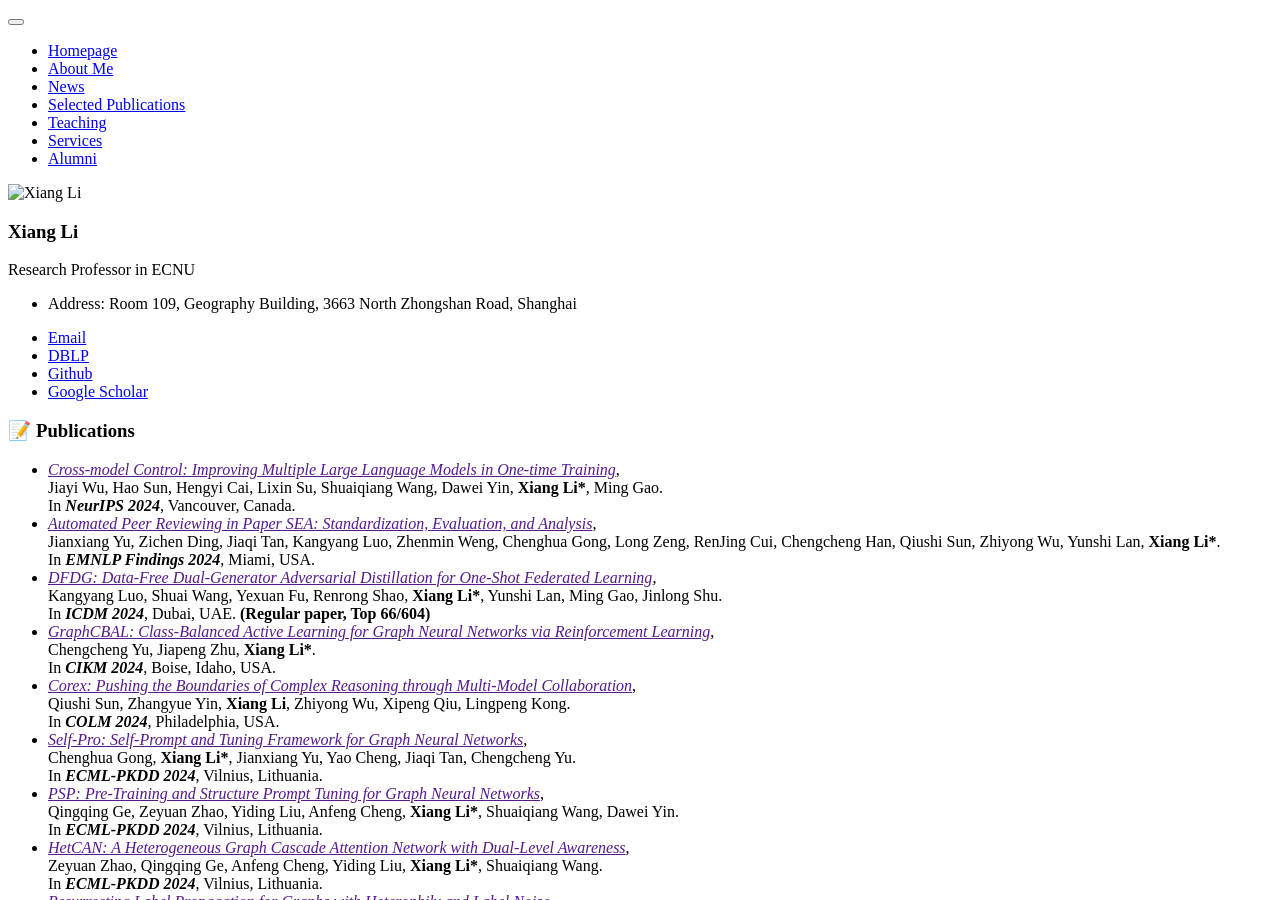
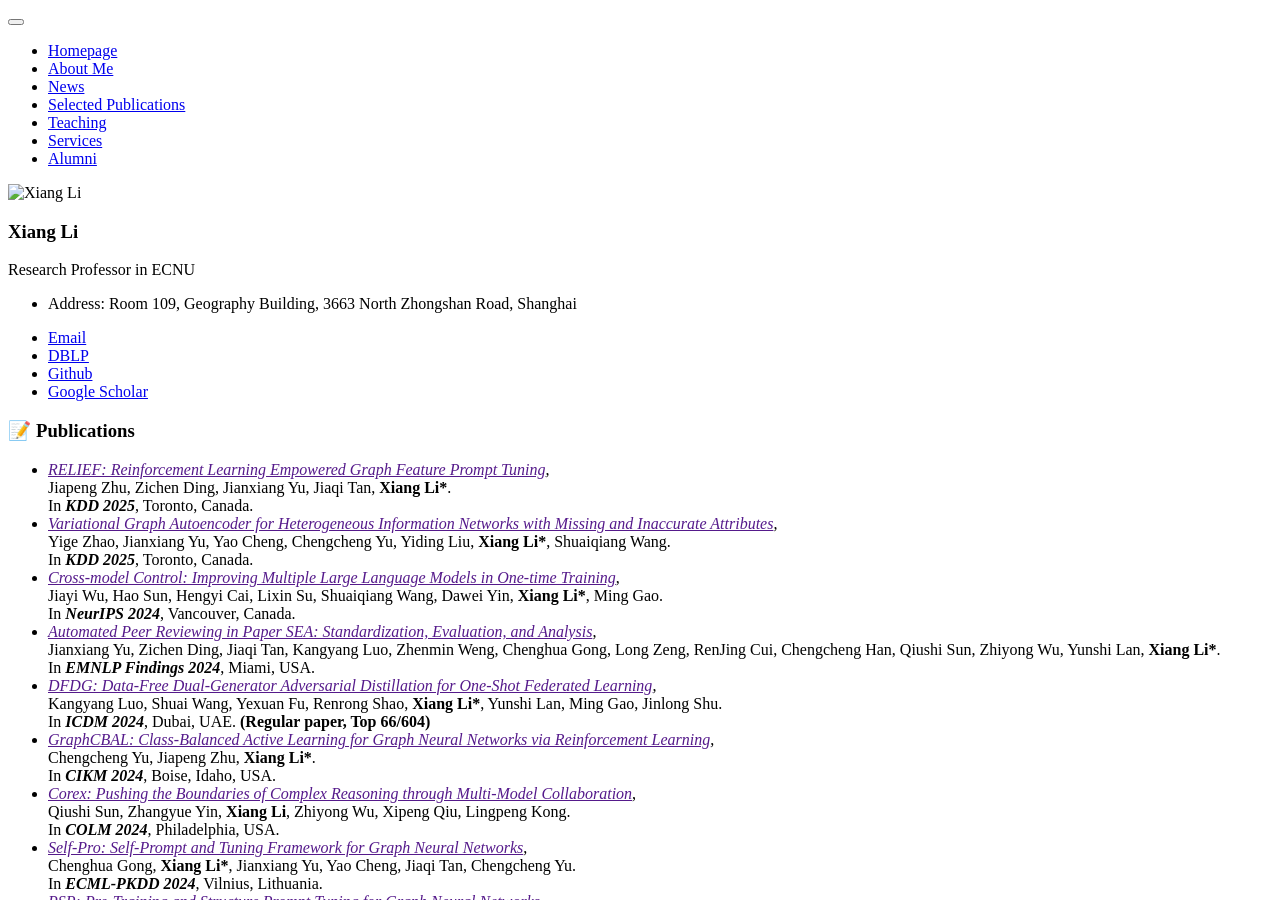
Before and after one commit to lixiang3776/lixiang3776.github.io, a Jekyll site: the page built from _pages/includes/pub.md, in a window 1280 px wide and 900 px high. Built offline with Jekyll 4.4.1, drawn with Linux system fonts in a browser that asks for light colours; our own code applies the rules of GitHub Pages for plain Markdown files.

Commit message:
Update pub.md

```diff
--- a/_pages/includes/pub.md
+++ b/_pages/includes/pub.md
@@ -2,6 +2,18 @@
 
 
 <ul>
+    <li>
+	<a href=""><i>RELIEF: Reinforcement Learning Empowered Graph Feature Prompt Tuning</i></a>,<br>
+       Jiapeng Zhu, Zichen Ding, Jianxiang Yu, Jiaqi Tan, <b>Xiang Li*</b>. <br>
+		In <b><i>KDD 2025</i></b>, Toronto, Canada.
+		<br>
+	</li>
+    <li>
+	<a href=""><i>Variational Graph Autoencoder for Heterogeneous Information Networks with Missing and Inaccurate Attributes</i></a>,<br>
+        Yige Zhao, Jianxiang Yu, Yao Cheng, Chengcheng Yu, Yiding Liu, <b>Xiang Li*</b>, Shuaiqiang Wang. <br>
+		In <b><i>KDD 2025</i></b>, Toronto, Canada.
+		<br>
+	</li>
     <li>
 	<a href=""><i>Cross-model Control: Improving Multiple Large Language Models in One-time Training</i></a>,<br>
        Jiayi Wu, Hao Sun, Hengyi Cai, Lixin Su, Shuaiqiang Wang, Dawei Yin, <b>Xiang Li*</b>, Ming Gao. <br>
```
